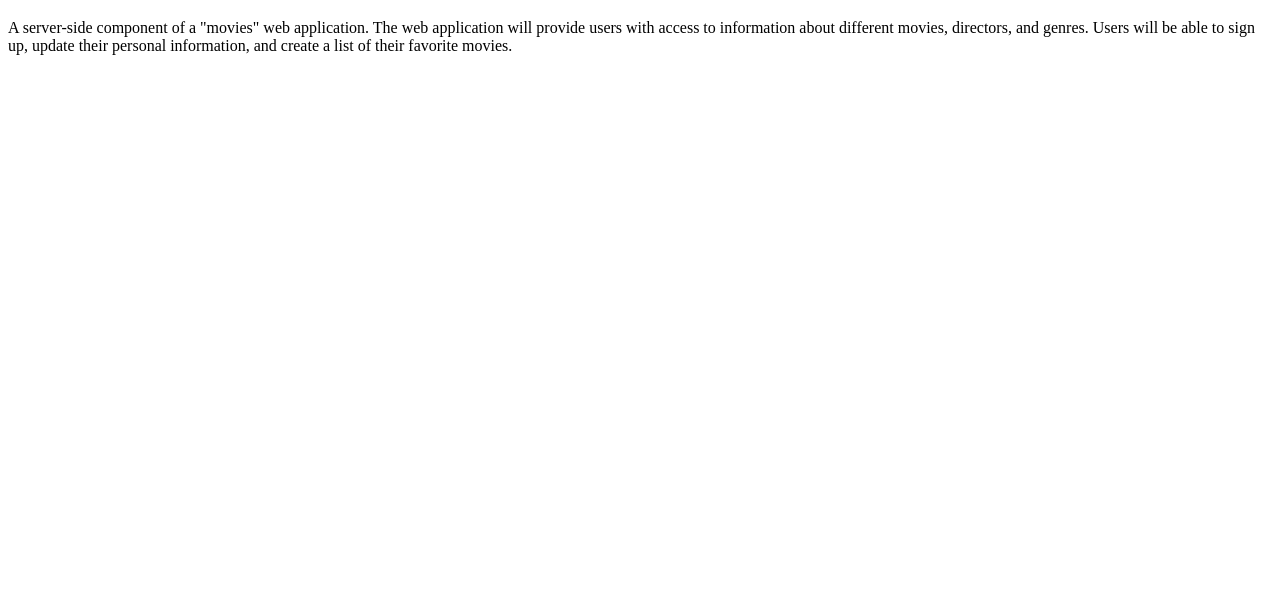
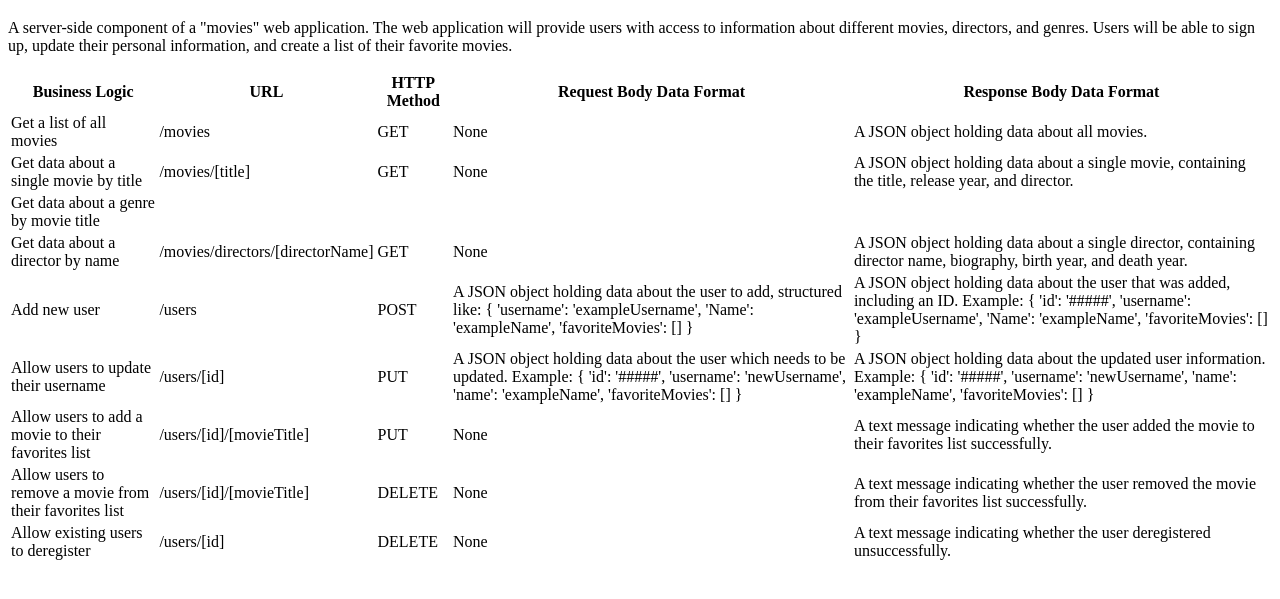
Before and after one commit to sabwood/movie_api, a website: page public/documentation.html in a window 1280 px wide. Shown: the part 61-660 px from the top of the page. Drawn offline with Linux system fonts and the light colour scheme.

Commit message:
Added documentation for endpoints
Added documentation for endpoints

```diff
--- a/public/documentation.html
+++ b/public/documentation.html
@@ -8,5 +8,104 @@
     <body>
         <h1>Documentation: Movie API</h1>
         <p>A server-side component of a "movies" web application. The web application will provide users with access to information about different movies, directors, and genres. Users will be able to sign up, update their personal information, and create a list of their favorite movies.</p>
+        <table>
+            <thead>
+                <tr>
+                    <th>Business Logic</th>
+                    <th>URL</th>
+                    <th>HTTP Method</th>
+                    <th>Request Body Data Format</th>
+                    <th>Response Body Data Format</th>
+                </tr>
+            </thead>
+            <tbody>
+                <tr>
+                    <td>Get a list of all movies</td>
+                    <td>/movies</td>
+                    <td>GET</td>
+                    <td>None</td>
+                    <td>A JSON object holding data about all movies.</td>
+                </tr>
+                <tr>
+                    <td>Get data about a single movie by title</td>
+                    <td>/movies/[title]</td>
+                    <td>GET</td>
+                    <td>None</td>
+                    <td>A JSON object holding data about a single movie, containing the title, release year, and director.</td>
+                </tr>
+                <tr>
+                    <td>Get data about a genre by movie title</td>
+                </tr>
+                <tr>
+                    <td>Get data about a director by name</td>
+                    <td>/movies/directors/[directorName]</td>
+                    <td>GET</td>
+                    <td>None</td>
+                    <td>A JSON object holding data about a single director, containing director name, biography, birth year, and death year.</td>
+                </tr>
+                <tr>
+                    <td>Add new user</td>
+                    <td>/users</td>
+                    <td>POST</td>
+                    <td>A JSON object holding data about the user to add, structured like:
+                        {
+                            'username': 'exampleUsername',
+                            'Name': 'exampleName',
+                            'favoriteMovies': []
+                        }
+                    </td>
+                    <td>A JSON object holding data about the user that was added, including an ID. Example:
+                        {
+                            'id': '#####',
+                            'username': 'exampleUsername',
+                            'Name': 'exampleName',
+                            'favoriteMovies': []
+                        }
+                    </td>
+                </tr>
+                <tr>
+                    <td>Allow users to update their username</td>
+                    <td>/users/[id]</td>
+                    <td>PUT</td>
+                    <td>A JSON object holding data about the user which needs to be updated. Example:
+                        {
+                            'id': '#####',
+                            'username': 'newUsername',
+                            'name': 'exampleName',
+                            'favoriteMovies': []
+                        }
+                    </td>
+                    <td>A JSON object holding data about the updated user information. Example:
+                        {
+                            'id': '#####',
+                            'username': 'newUsername',
+                            'name': 'exampleName',
+                            'favoriteMovies': []
+                        }
+                    </td>
+                </tr>
+                <tr>
+                    <td>Allow users to add a movie to their favorites list</td>
+                    <td>/users/[id]/[movieTitle]</td>
+                    <td>PUT</td>
+                    <td>None</td>
+                    <td>A text message indicating whether the user added the movie to their favorites list successfully.</td>
+                </tr>
+                <tr>
+                    <td>Allow users to remove a movie from their favorites list</td>
+                    <td>/users/[id]/[movieTitle]</td>
+                    <td>DELETE</td>
+                    <td>None</td>
+                    <td>A text message indicating whether the user removed the movie from their favorites list successfully.</td>
+                </tr>
+                <tr>
+                    <td>Allow existing users to deregister</td>
+                    <td>/users/[id]</td>
+                    <td>DELETE</td>
+                    <td>None</td>
+                    <td>A text message indicating whether the user deregistered unsuccessfully.</td>
+                </tr>
+            </tbody>
+        </table>
     </body>
 </html>
```
